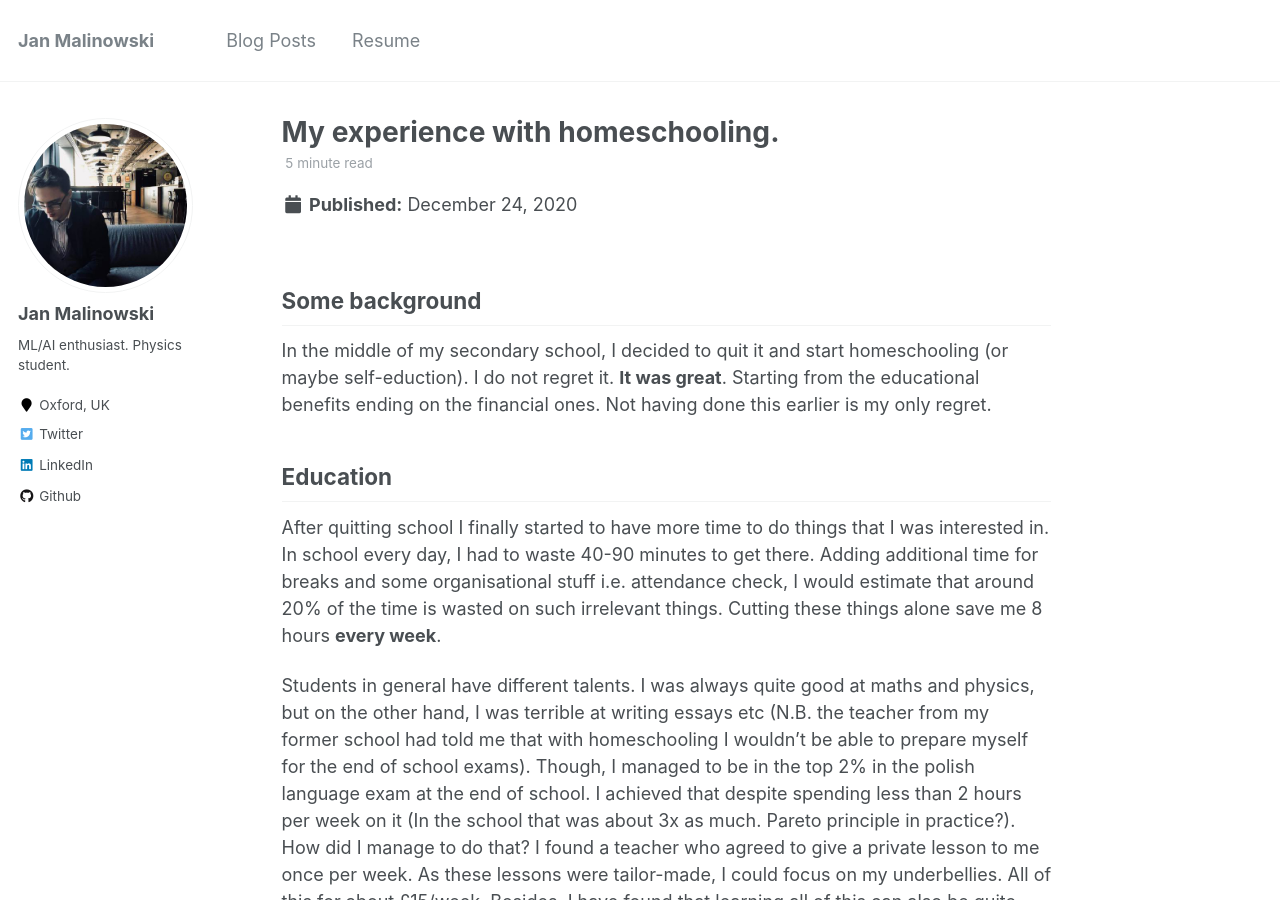
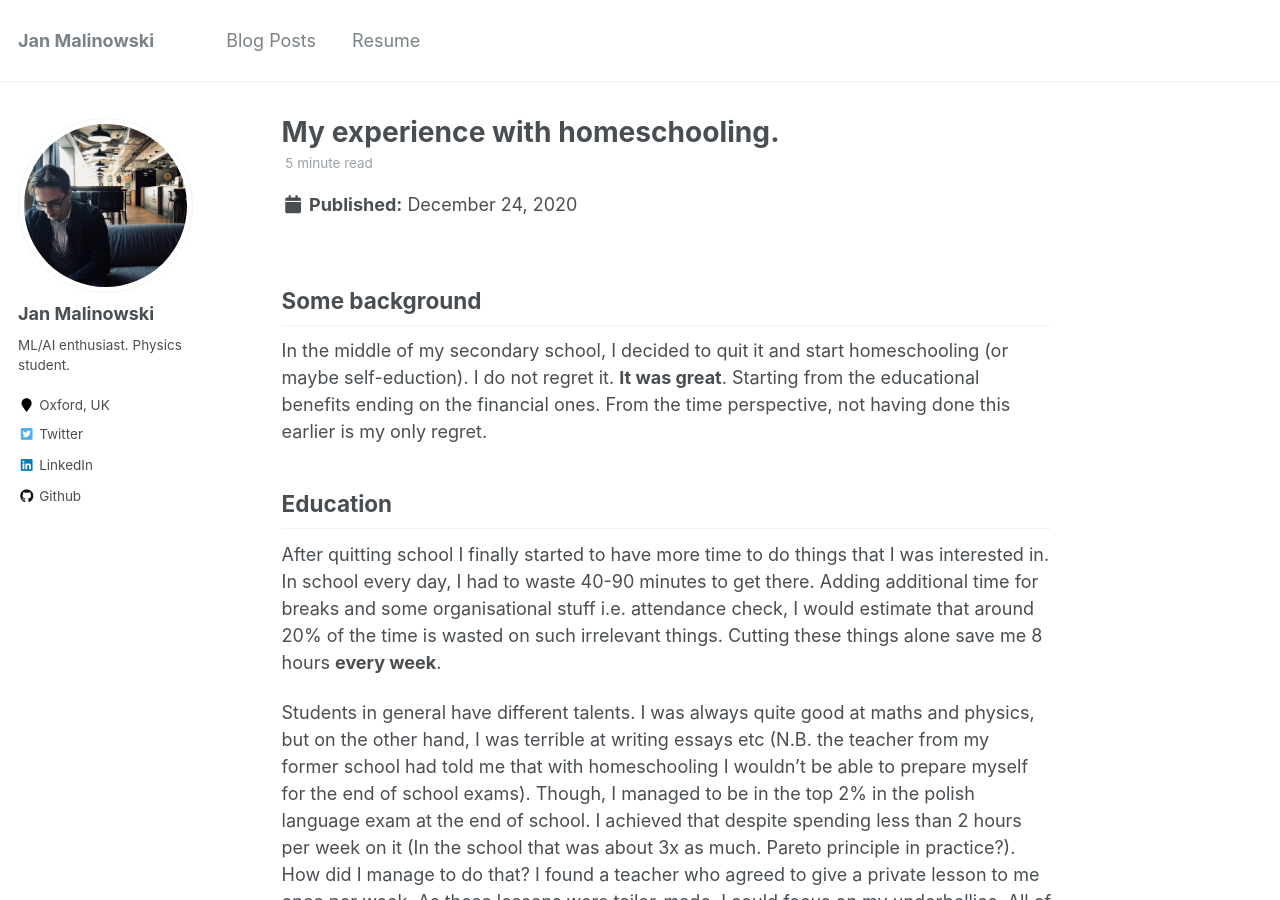
Before and after one commit to JanMalinowski/JanMalinowski.github.io, a Jekyll site: the page built from _posts/2020-12-24-blog-post-2.md, in a window 1280 px wide and 900 px high. Built offline with Jekyll 4.4.1, drawn with Linux system fonts in a browser that asks for light colours.

```diff
--- a/_posts/2020-12-24-blog-post-2.md
+++ b/_posts/2020-12-24-blog-post-2.md
@@ -11,7 +11,7 @@ tags:
 
 ## Some background
 
-In the middle of my secondary school, I decided to quit it and start homeschooling (or maybe self-eduction). I do not regret it. **It was great**. Starting from the educational benefits ending on the financial ones. Not having done this earlier is my only regret.
+In the middle of my secondary school, I decided to quit it and start homeschooling (or maybe self-eduction). I do not regret it. **It was great**. Starting from the educational benefits ending on the financial ones. From the time perspective, not having done this earlier is my only regret.
 
 ## Education
 
```
